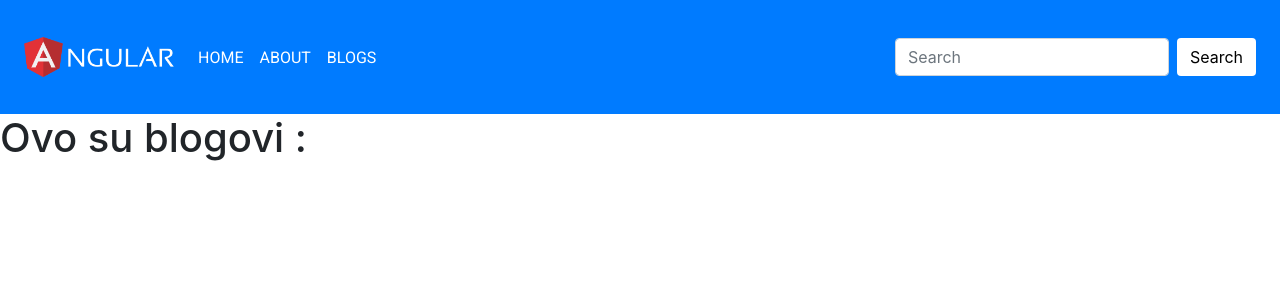
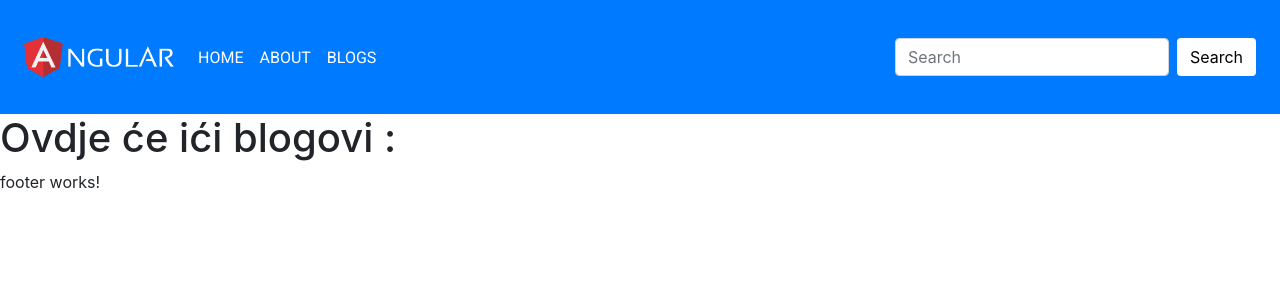
Before and after one commit to JonathanBrickwell/LetsLearnAngular, an Angular app: page / in a window 1280 px wide. Shown: the top 300 px of the page. Built offline with nearby package versions, Linux system fonts and the light colour scheme; no server answers.

Commit message:
#1 - Add: Routes are adjusted

```diff
--- a/src/app/_components/homepage/homepage.component.html
+++ b/src/app/_components/homepage/homepage.component.html
@@ -0,0 +1,5 @@
+<app-header></app-header>
+
+<h1>Ovdje će ići blogovi : </h1>
+
+<app-footer></app-footer>
--- a/src/app/app-routing.module.ts
+++ b/src/app/app-routing.module.ts
@@ -1,7 +1,13 @@
 import { NgModule } from '@angular/core';
 import { Routes, RouterModule } from '@angular/router';
+import { HomepageComponent } from './_components/homepage/homepage.component';
 
-const routes: Routes = [];
+const routes: Routes = [
+  {
+    path:'',
+    component: HomepageComponent
+  }
+];
 
 @NgModule({
   imports: [RouterModule.forRoot(routes)],
--- a/src/app/app.component.html
+++ b/src/app/app.component.html
@@ -1,7 +1,2 @@
-<app-header></app-header>
-
-<h1 class="main-heading">Ovo su blogovi : </h1>
-
-<app-homepage></app-homepage>
 
 <router-outlet></router-outlet>
--- a/src/index.html
+++ b/src/index.html
@@ -2,7 +2,7 @@
 <html lang="en">
 <head>
   <meta charset="utf-8">
-  <title>Let's learn Angular!</title>
+  <title>Let's Learn Angular</title>
   <base href="/">
 
   <meta name="viewport" content="width=device-width, initial-scale=1">
```
